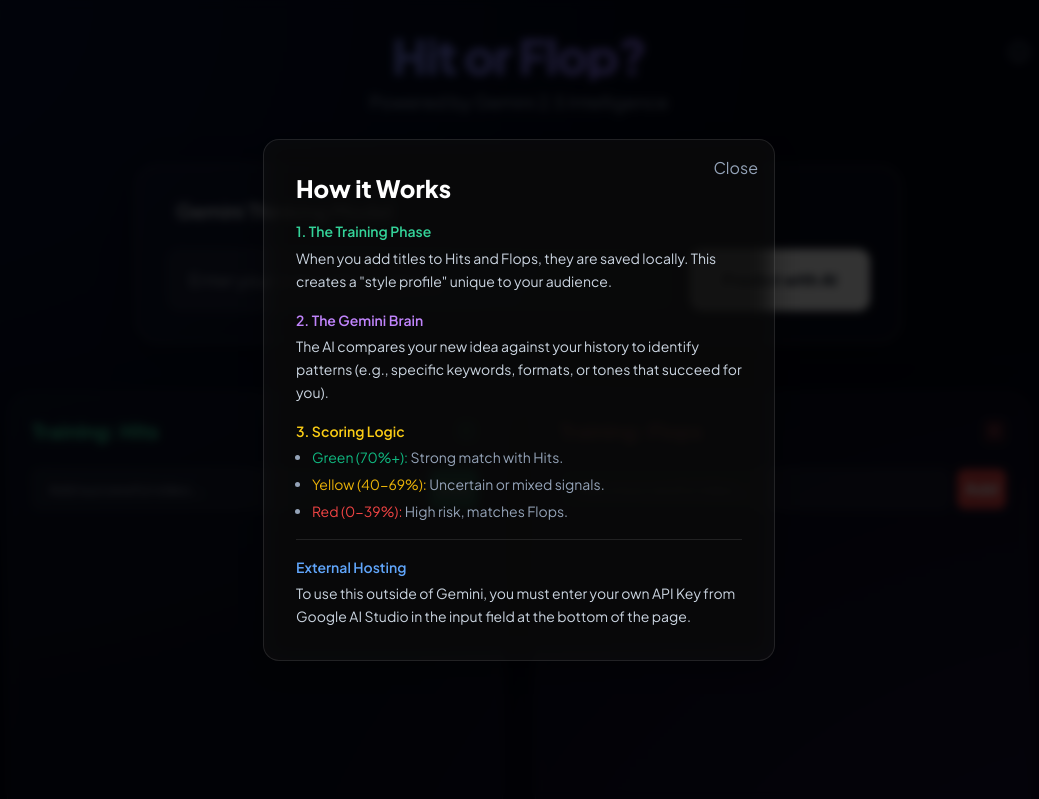
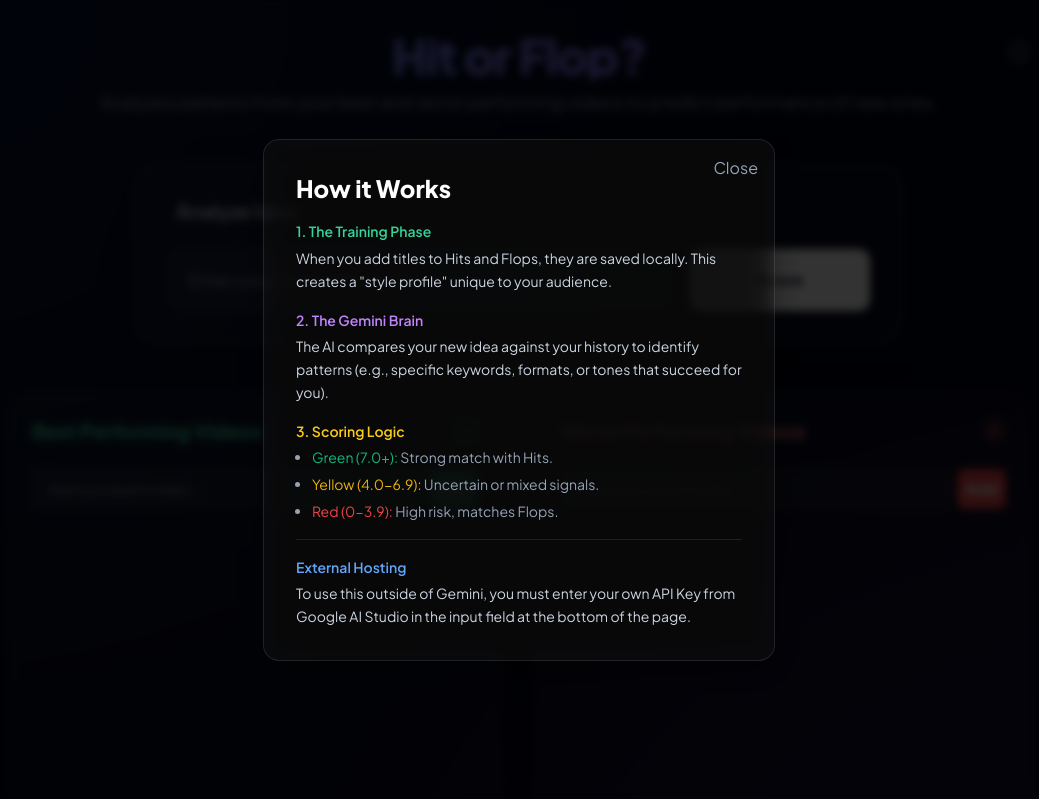
Before and after one commit to 100milliontrader01/topic-predictor, a plain HTML site: page index.html in a window 1280 px wide. Both pictures are taken after a click on the button 1140 px from the left and 52 px from the top of the page. Shown: the top 799 px of the page, without its empty margins (121-1160 px from the left). Drawn offline with nearby package versions, Linux system fonts and the light colour scheme.

Commit message:
Update index.html

```diff
--- a/index.html
+++ b/index.html
@@ -118,9 +118,9 @@
                 <div>
                     <h3 class="text-yellow-400 font-semibold mb-1">3. Scoring Logic</h3>
                     <ul class="list-disc pl-4 space-y-1 mt-1 text-slate-400">
-                        <li><span class="text-emerald-500">Green (70%+):</span> Strong match with Hits.</li>
-                        <li><span class="text-yellow-500">Yellow (40-69%):</span> Uncertain or mixed signals.</li>
-                        <li><span class="text-red-500">Red (0-39%):</span> High risk, matches Flops.</li>
+                        <li><span class="text-emerald-500">Green (7.0+):</span> Strong match with Hits.</li>
+                        <li><span class="text-yellow-500">Yellow (4.0-6.9):</span> Uncertain or mixed signals.</li>
+                        <li><span class="text-red-500">Red (0-3.9):</span> High risk, matches Flops.</li>
                     </ul>
                 </div>
                 <div class="pt-4 border-t border-white/10">
@@ -141,13 +141,13 @@
             <h1 class="text-5xl font-extrabold tracking-tight mb-2 bg-clip-text text-transparent bg-gradient-to-r from-blue-400 to-purple-500">
                 Hit or Flop?
             </h1>
-            <p class="text-slate-400 font-medium text-lg">Powered by Gemini 2.5 Intelligence</p>
+            <p class="text-slate-400 font-medium text-lg">Analyzes patterns from your best and worst performing videos to predict performance of new ones.</p>
         </header>
 
         <section class="mb-12 animate-slide">
             <div class="glass rounded-3xl p-8 max-w-3xl mx-auto border-t border-white/20">
                 <h2 class="text-xl font-semibold mb-6 flex items-center gap-2">
-                    <span class="text-purple-400"></span> Gemini Thinking Model
+                    <span class="text-purple-400"></span> Analyze Idea
                 </h2>
                 <div class="flex flex-col md:flex-row gap-4">
                     <input type="text" id="predictInput"
@@ -155,7 +155,7 @@
                         placeholder="Enter your video title or idea...">
                     <button id="predictBtn"
                         class="bg-white text-slate-900 font-bold px-8 py-4 rounded-xl hover:bg-purple-100 transition-all active:scale-95 flex items-center justify-center gap-2 min-w-[180px]">
-                        <span id="btnText">Predict with AI</span>
+                        <span id="btnText">Score </span>
                         <span id="btnLoader" class="loader hidden"></span>
                     </button>
                 </div>
@@ -202,7 +202,7 @@
             <!-- Hits -->
             <div class="glass rounded-3xl p-6 flex flex-col h-[500px]">
                 <div class="flex items-center justify-between mb-6">
-                    <h3 class="text-xl font-bold text-emerald-400">Training: Hits</h3>
+                    <h3 class="text-xl font-bold text-emerald-400">Best Performing Videos</h3>
                     <span id="hitCount" class="text-xs bg-emerald-500/20 text-emerald-400 px-2 py-1 rounded-md font-mono">0</span>
                 </div>
                 <div class="flex gap-2 mb-4">
@@ -215,7 +215,7 @@
             <!-- Flops -->
             <div class="glass rounded-3xl p-6 flex flex-col h-[500px]">
                 <div class="flex items-center justify-between mb-6">
-                    <h3 class="text-xl font-bold text-red-400">Training: Flops</h3>
+                    <h3 class="text-xl font-bold text-red-400">Worst Performing Videos</h3>
                     <span id="flopCount" class="text-xs bg-red-500/20 text-red-400 px-2 py-1 rounded-md font-mono">0</span>
                 </div>
                 <div class="flex gap-2 mb-4">
```
